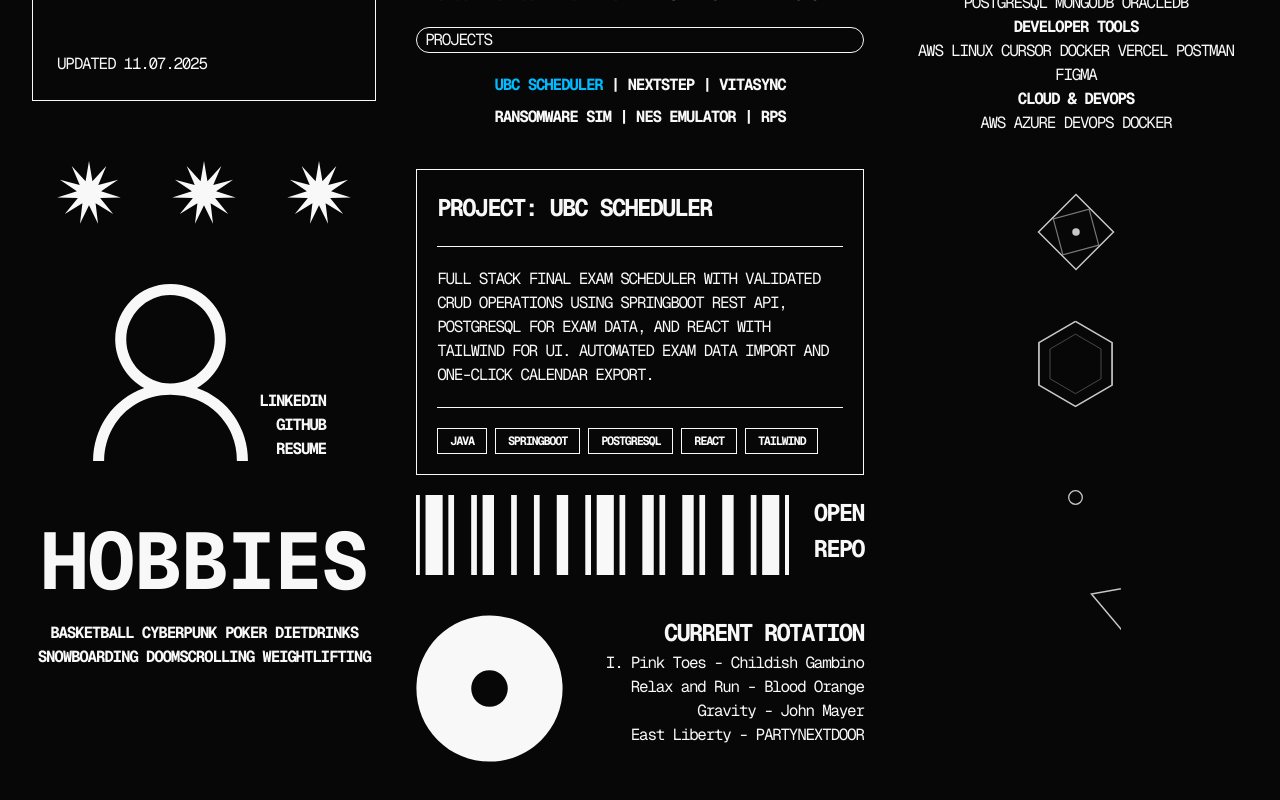
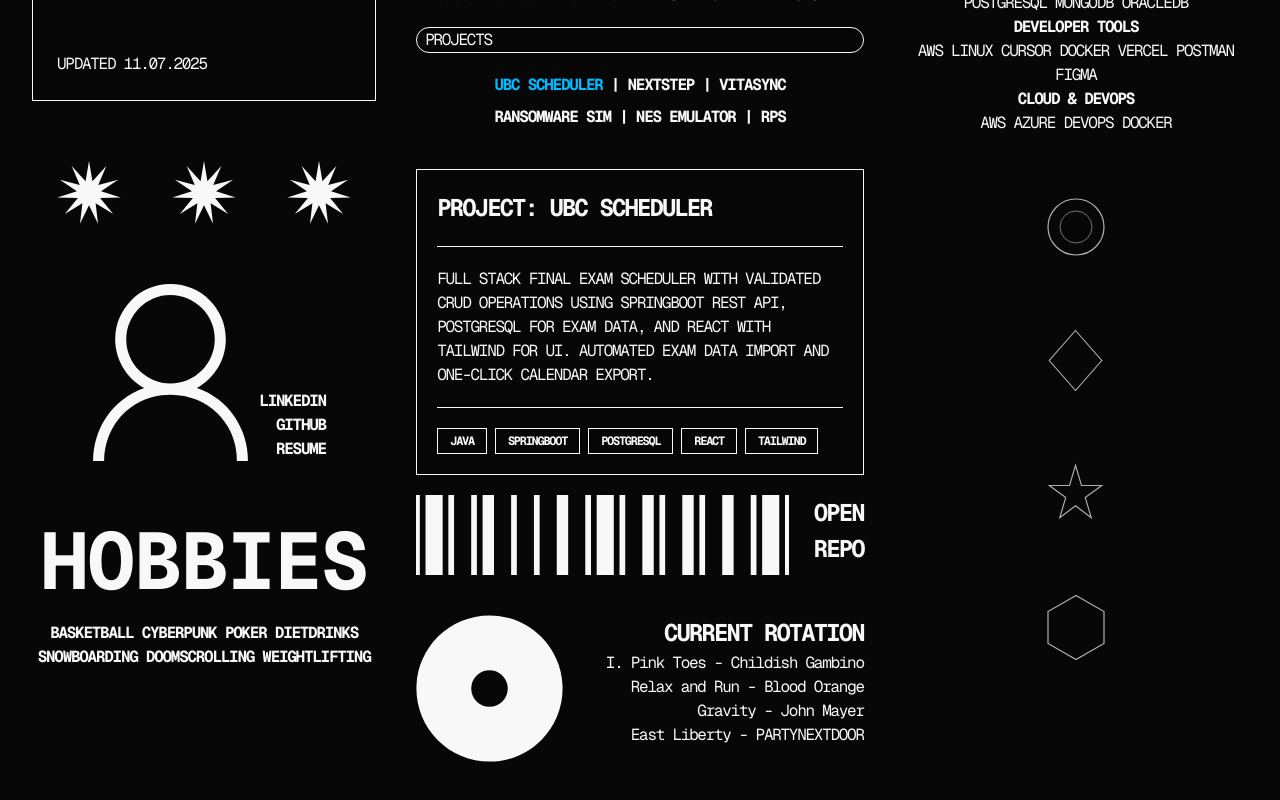
Before and after one commit to manggo-cd/dz.dev, a Next.js app in the folder pv3/: page / in a window 1280 px wide. Shown: the part 1095-1895 px from the top of the page. Built offline with nearby package versions, Linux system fonts and the light colour scheme; a web font is replaced by a local one.

Commit message:
Simplify geometric column - cleaner shapes, minimal animations

```diff
--- a/pv3/app/components/GeometricColumn.tsx
+++ b/pv3/app/components/GeometricColumn.tsx
@@ -29,102 +29,65 @@ const GeometricColumn = () => {
   }, []);
 
   return (
-    <div ref={columnRef} className="flex flex-col items-center py-8 gap-10">
-      {/* Diamond Pattern */}
-      <svg width="90" height="90" viewBox="0 0 120 120" className="opacity-80 hover:opacity-100 transition-opacity">
-        <g transform="translate(60, 60)" style={{ transformOrigin: 'center' }}>
-          <polygon
-            points="0,-50 50,0 0,50 -50,0"
-            fill="none"
-            stroke="currentColor"
-            strokeWidth="2"
-            style={{
-              transform: `rotate(${scrollProgress * 3.6}deg)`,
-              transition: 'transform 0.1s linear'
-            }}
-          />
-          <polygon
-            points="0,-35 35,0 0,35 -35,0"
+    <div ref={columnRef} className="flex flex-col items-center py-8 gap-14">
+      {/* Simple Circle */}
+      <svg width="80" height="80" viewBox="0 0 100 100" className="opacity-70 hover:opacity-100 transition-all duration-500">
+        <circle
+          cx="50"
+          cy="50"
+          r="35"
           fill="none"
           stroke="currentColor"
           strokeWidth="1.5"
-            opacity="0.6"
-            style={{
-              transform: `rotate(${-scrollProgress * 2.4}deg)`,
-              transition: 'transform 0.1s linear'
-            }}
         />
-          <circle cx="0" cy="0" r="5" fill="currentColor" />
-        </g>
-      </svg>
-
-      {/* Hexagon */}
-      <svg width="85" height="98" viewBox="0 0 100 115" className="opacity-80 hover:opacity-100 transition-opacity">
-        <polygon
-          points="50,5 93,30 93,80 50,105 7,80 7,30"
-          fill="none"
-          stroke="currentColor"
-          strokeWidth="2"
-          style={{
-            strokeDasharray: '400',
-            strokeDashoffset: 400 - (scrollProgress * 4),
-            transition: 'stroke-dashoffset 0.1s linear'
-          }}
-        />
-        <polygon
-          points="50,20 80,37.5 80,72.5 50,90 20,72.5 20,37.5"
+        <circle
+          cx="50"
+          cy="50"
+          r="20"
           fill="none"
           stroke="currentColor"
           strokeWidth="1"
           opacity="0.4"
+          style={{
+            opacity: 0.4 + (scrollProgress / 250),
+            transition: 'opacity 0.3s ease'
+          }}
         />
       </svg>
 
-      {/* Star Variation - Rotated */}
-      <svg width="85" height="85" viewBox="0 0 100 100" className="opacity-80 hover:opacity-100 transition-opacity">
-        <g transform="translate(50, 50)">
-          <path
-            d="M 0,-40 L 10,-10 L 40,-10 L 15,10 L 25,40 L 0,20 L -25,40 L -15,10 L -40,-10 L -10,-10 Z"
-            fill="none"
-            stroke="currentColor"
-            strokeWidth="2"
-            style={{
-              transform: `rotate(${scrollProgress}deg) scale(${0.8 + (scrollProgress / 500)})`,
-              transformOrigin: 'center',
-              transition: 'transform 0.1s linear'
-            }}
-          />
-          <circle cx="0" cy="0" r="8" fill="none" stroke="currentColor" strokeWidth="1.5" />
-        </g>
-      </svg>
-
-      {/* Triangle Composition */}
-      <svg width="90" height="90" viewBox="0 0 120 120" className="opacity-80 hover:opacity-100 transition-opacity">
-        <g transform="translate(60, 60)">
+      {/* Simple Diamond */}
+      <svg width="75" height="75" viewBox="0 0 100 100" className="opacity-70 hover:opacity-100 transition-all duration-500">
         <polygon
-            points="0,-50 43,25 -43,25"
-            fill="none"
-            stroke="currentColor"
-            strokeWidth="2"
-            style={{
-              transform: `rotate(${scrollProgress * 0.5}deg)`,
-              transformOrigin: 'center',
-              transition: 'transform 0.1s linear'
-            }}
-          />
-          <polygon
-            points="0,-30 26,15 -26,15"
+          points="50,10 85,50 50,90 15,50"
           fill="none"
           stroke="currentColor"
           strokeWidth="1.5"
-            opacity="0.5"
+        />
+      </svg>
+
+      {/* Simple Star */}
+      <svg width="75" height="75" viewBox="0 0 100 100" className="opacity-70 hover:opacity-100 transition-all duration-500">
+        <path
+          d="M 50,15 L 58,42 L 85,42 L 63,58 L 71,85 L 50,69 L 29,85 L 37,58 L 15,42 L 42,42 Z"
+          fill="none"
+          stroke="currentColor"
+          strokeWidth="1.5"
+        />
+      </svg>
+
+      {/* Simple Hexagon */}
+      <svg width="80" height="85" viewBox="0 0 100 100" className="opacity-70 hover:opacity-100 transition-all duration-500">
+        <polygon
+          points="50,10 85,30 85,70 50,90 15,70 15,30"
+          fill="none"
+          stroke="currentColor"
+          strokeWidth="1.5"
           style={{
-              transform: `rotate(${180 - scrollProgress * 0.5}deg)`,
-              transformOrigin: 'center',
-              transition: 'transform 0.1s linear'
+            strokeDasharray: '280',
+            strokeDashoffset: Math.max(0, 280 - (scrollProgress * 2.8)),
+            transition: 'stroke-dashoffset 0.2s ease'
           }}
         />
-        </g>
       </svg>
     </div>
   );
```
Lines whose indentation alone changed are shown as unchanged.
